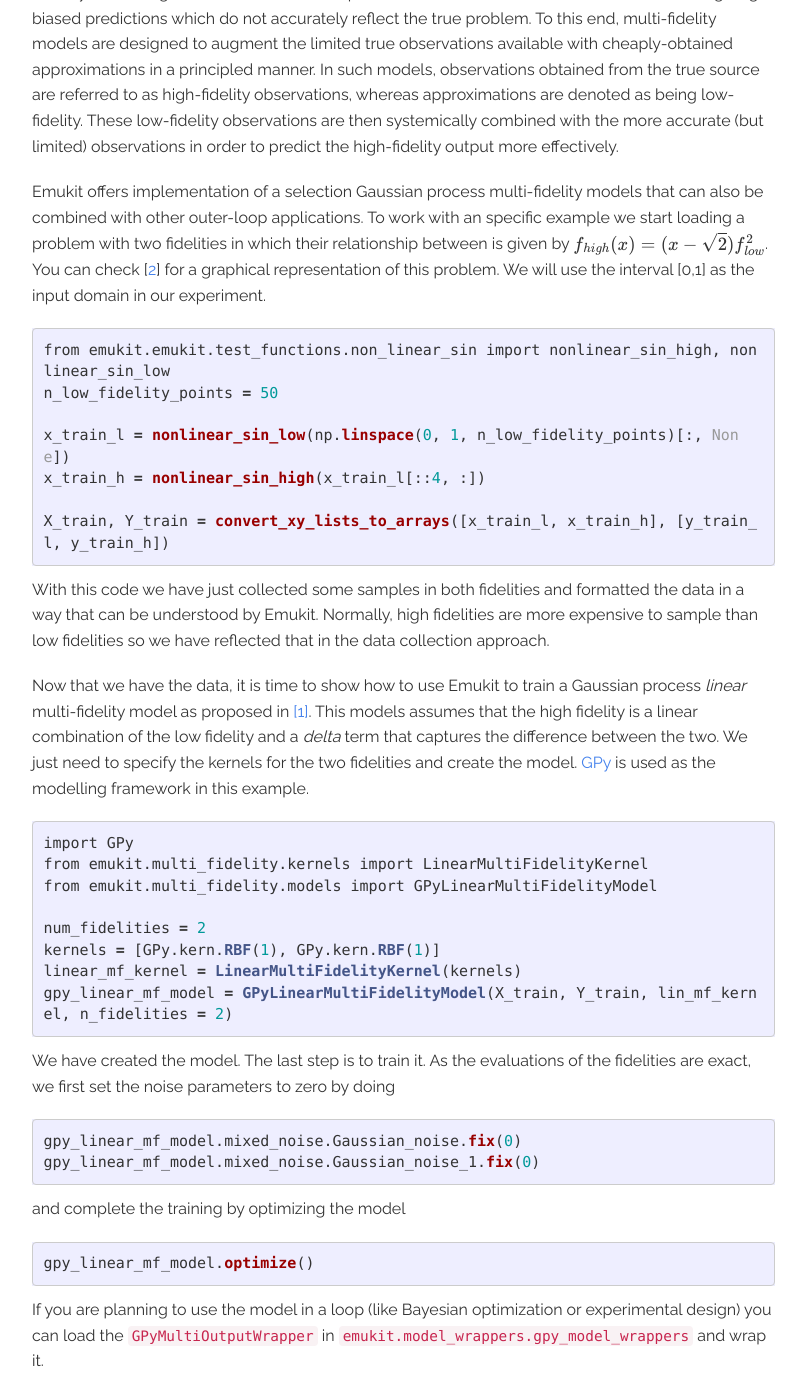
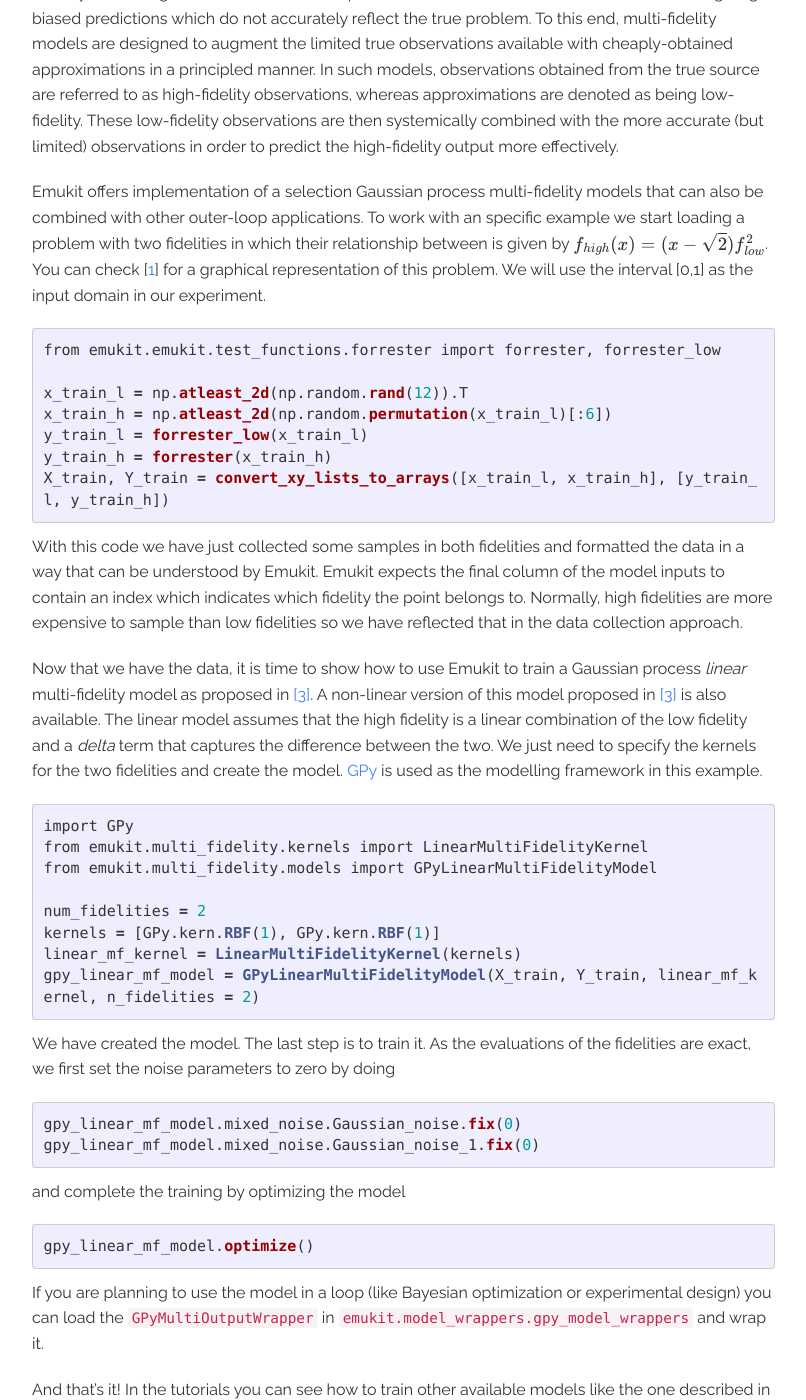
Before and after one commit to EmuKit/emukit, a Jekyll site: the page built from _posts/2016-06-10-multifidelity-emulation.markdown, in a window 1280 px wide and 1400 px high, scrolled down 759 px. Shown: the whole window, without its empty margins (43-849 px from the left). Built offline with Jekyll 4.4.1, drawn with Linux system fonts in a browser that asks for light colours; formulas are drawn with MathJax 3; some of the changed text lies outside the part shown.

Commit message:
improvements in mf blog

````diff
--- a/_posts/2016-06-10-multifidelity-emulation.markdown
+++ b/_posts/2016-06-10-multifidelity-emulation.markdown
@@ -32,26 +32,27 @@
 Emukit offers implementation of a selection Gaussian process multi-fidelity models that can also be combined with other
 outer-loop applications. To work with an specific example we start loading a problem with two fidelities in which their relationship
 between is given by $$f_{high}(x) = (x-\sqrt{2})f^2_{low}$$. You can check
-[[2](#references-on-multi-fidelity-gaussian-processes)] for a graphical representation of this problem. We will use the interval [0,1]
+[[1](#references-on-multi-fidelity-gaussian-processes)] for a graphical representation of this problem. We will use the interval [0,1]
 as the input domain in our experiment.
 
 ```python
-from emukit.emukit.test_functions.non_linear_sin import nonlinear_sin_high, nonlinear_sin_low
-n_low_fidelity_points = 50
+from emukit.emukit.test_functions.forrester import forrester, forrester_low
 
-x_train_l = nonlinear_sin_low(np.linspace(0, 1, n_low_fidelity_points)[:, None])
-x_train_h = nonlinear_sin_high(x_train_l[::4, :])
-
+x_train_l = np.atleast_2d(np.random.rand(12)).T
+x_train_h = np.atleast_2d(np.random.permutation(x_train_l)[:6])
+y_train_l = forrester_low(x_train_l)
+y_train_h = forrester(x_train_h)
 X_train, Y_train = convert_xy_lists_to_arrays([x_train_l, x_train_h], [y_train_l, y_train_h])
 ```
 
 With this code we have just collected some samples in both fidelities and formatted the data in a way that can be understood by Emukit.
+Emukit expects the final column of the model inputs to contain an index which indicates which fidelity the point belongs to.
 Normally, high fidelities are more expensive to sample than low fidelities so we have reflected that in the
 data collection approach.
 
 Now that we have the data, it is time to show how to use Emukit to train a Gaussian process *linear* multi-fidelity model as proposed
-in [[1]](#references-on-multi-fidelity-gaussian-processes). This models assumes that
-the high fidelity is a linear combination of the low fidelity and a *delta* term that captures the difference between the two.
+in [[3]](#references-on-multi-fidelity-gaussian-processes). A non-linear version of this model proposed in [[3]](#references-on-multi-fidelity-gaussian-processes)
+is also available. The linear model assumes that the high fidelity is a linear combination of the low fidelity and a *delta* term that captures the difference between the two.
 We just need to specify the kernels for the two fidelities and create the model. [GPy](https://github.com/SheffieldML/GPy) is used as
 the modelling framework in this example.
 
@@ -63,7 +64,7 @@
 num_fidelities = 2
 kernels = [GPy.kern.RBF(1), GPy.kern.RBF(1)]
 linear_mf_kernel = LinearMultiFidelityKernel(kernels)
-gpy_linear_mf_model = GPyLinearMultiFidelityModel(X_train, Y_train, lin_mf_kernel, n_fidelities = 2)
+gpy_linear_mf_model = GPyLinearMultiFidelityModel(X_train, Y_train, linear_mf_kernel, n_fidelities = 2)
 ```
 
 We have created the model. The last step is to train it.
@@ -93,6 +94,8 @@
 
 #### References on Multi-fidelity Gaussian processes
 
-- [1] Kennedy, M.C. and O'Hagan, A., 2000. [Predicting the output from a complex computer code when fast approximations are available](https://www.jstor.org/stable/2673557?seq=1#page_scan_tab_contents). *Biometrika*, 87(1), pp.1-13.
+- [1] Forrester, Alexander I.J., Sóbester, András and Keane, Andy J. (2007) []Multi-fidelity optimization via surrogate modelling](https://eprints.soton.ac.uk/64698/). *Proceedings of the Royal Society of London A*, 463 (2088), 3251-3269.
 
-- [2] Perdikaris, P., Raissi, M., Damianou, A., Lawrence, N.D. and Karniadakis, G.E., 2017. [Nonlinear information fusion algorithms for data-efficient multi-fidelity modelling](http://rspa.royalsocietypublishing.org/content/473/2198/20160751). *Proc. R. Soc. A*, 473(2198), p.20160751.
+- [2] Kennedy, M.C. and O'Hagan, A., 2000. [Predicting the output from a complex computer code when fast approximations are available](https://www.jstor.org/stable/2673557?seq=1#page_scan_tab_contents). *Biometrika*, 87(1), pp.1-13.
+
+- [3] Perdikaris, P., Raissi, M., Damianou, A., Lawrence, N.D. and Karniadakis, G.E., 2017. [Nonlinear information fusion algorithms for data-efficient multi-fidelity modelling](http://rspa.royalsocietypublishing.org/content/473/2198/20160751). *Proc. R. Soc. A*, 473(2198), p.20160751.
````
Also changed, not shown: 1 other file.
